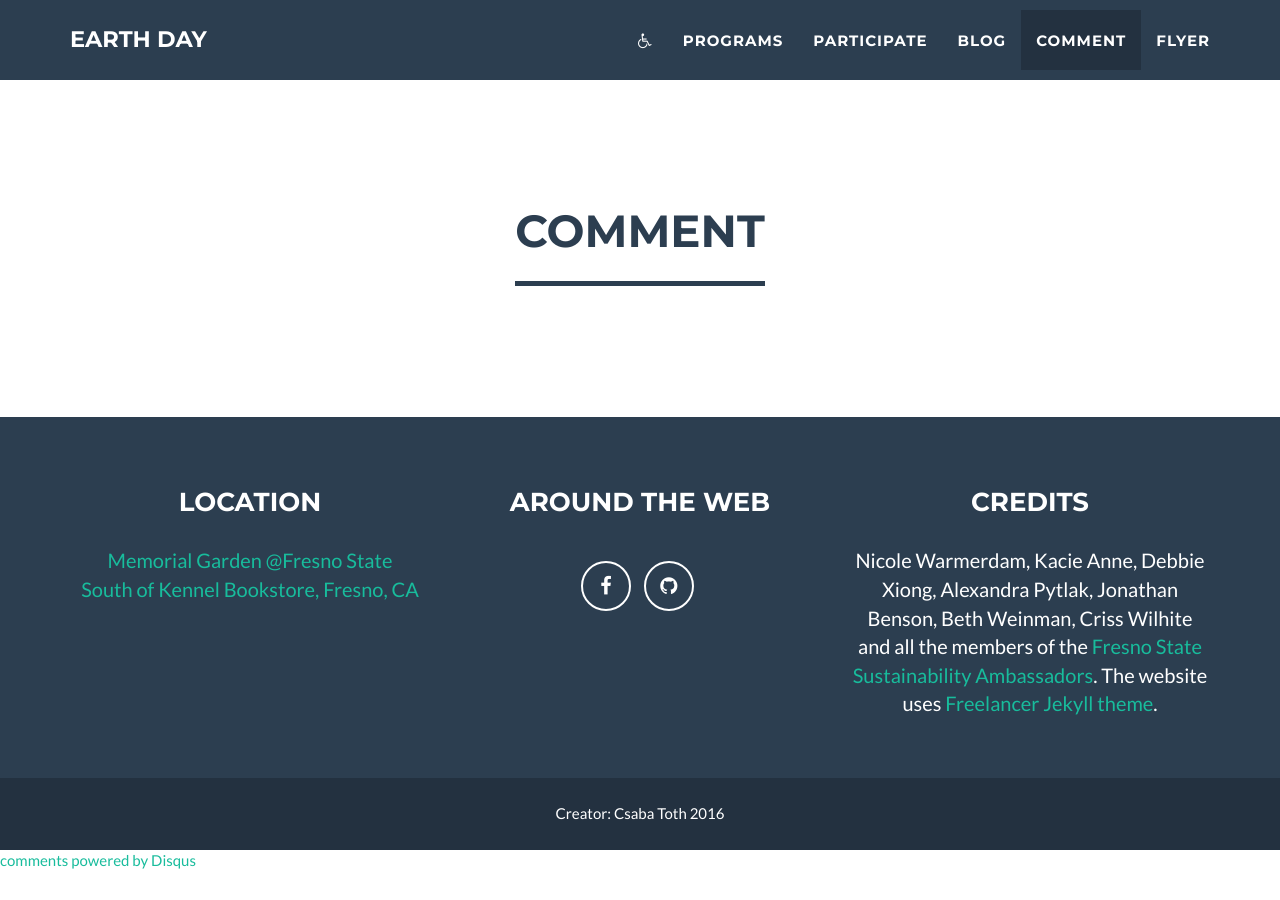
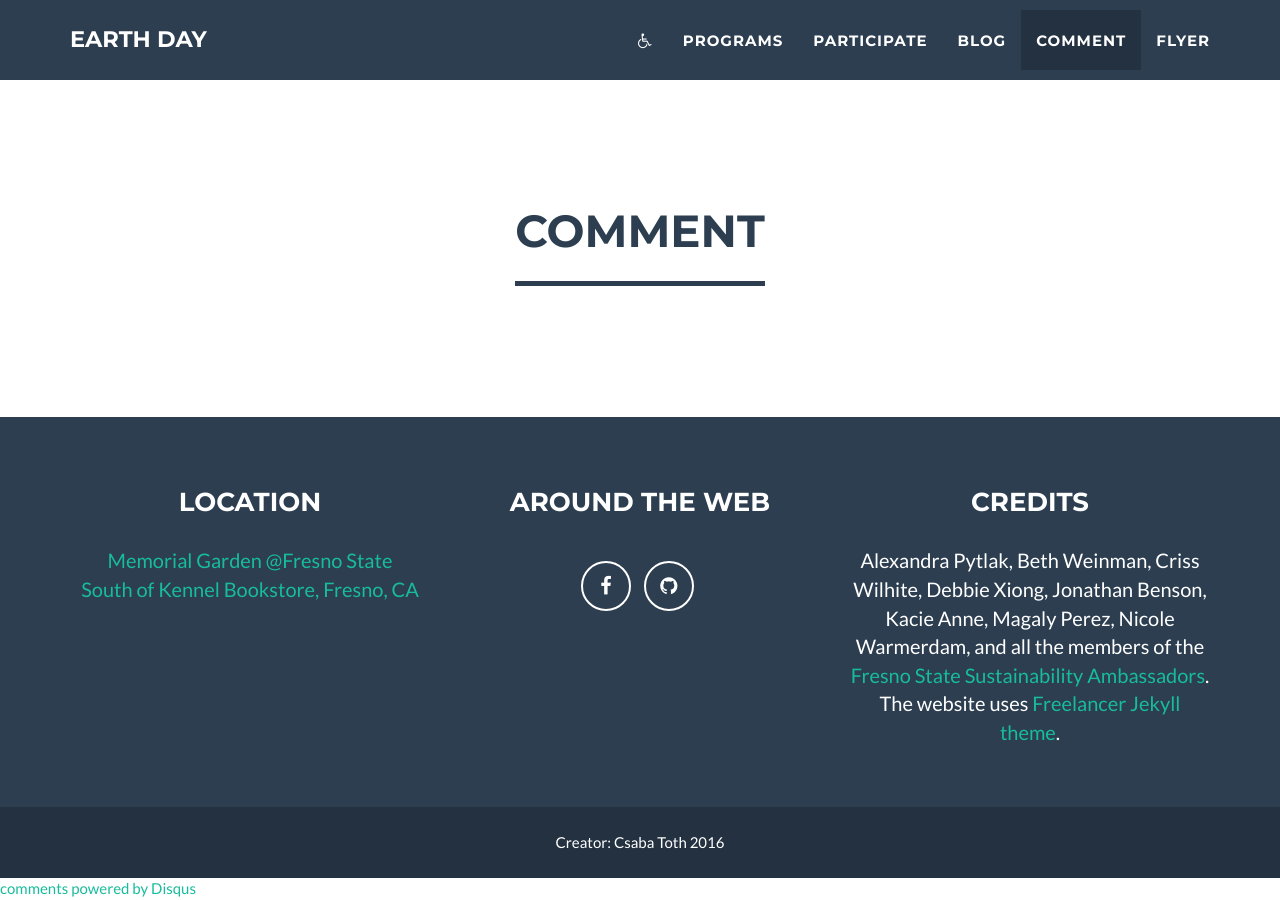
Before and after one commit to bulldogearthday/bulldogearthday2016.github.com, a Jekyll site: the page built from index.html, in a window 1280 px wide and 900 px high, scrolled down 3324 px. Built offline with Jekyll 4.4.1, drawn with Linux system fonts in a browser that asks for light colours; comment, search, counter and statistics services are not loaded; before the commit the page ends 4195 px from its top, so only the background shows below that.

Commit message:
Adding Magaly to credits plus organize names in credits by ABC

```diff
--- a/_config.yml
+++ b/_config.yml
@@ -44,7 +44,7 @@ social:
     url: https://github.com/bulldogearthday
 
 # Credits content
-credits: Nicole Warmerdam, Kacie Anne, Debbie Xiong, Alexandra Pytlak, Jonathan Benson, Beth Weinman, Criss Wilhite and all the members of the <a href="https://www.facebook.com/groups/354051928072314">Fresno State Sustainability Ambassadors</a>. The website uses <a href="https://jeromelachaud.github.io/freelancer-theme/">Freelancer Jekyll theme</a>.
+credits: Alexandra Pytlak, Beth Weinman, Criss Wilhite, Debbie Xiong, Jonathan Benson, Kacie Anne, Magaly Perez, Nicole Warmerdam, and all the members of the <a href="https://www.facebook.com/groups/354051928072314">Fresno State Sustainability Ambassadors</a>. The website uses <a href="https://jeromelachaud.github.io/freelancer-theme/">Freelancer Jekyll theme</a>.
 
 # Postal address (add as many lines as necessary)
 address:
```
